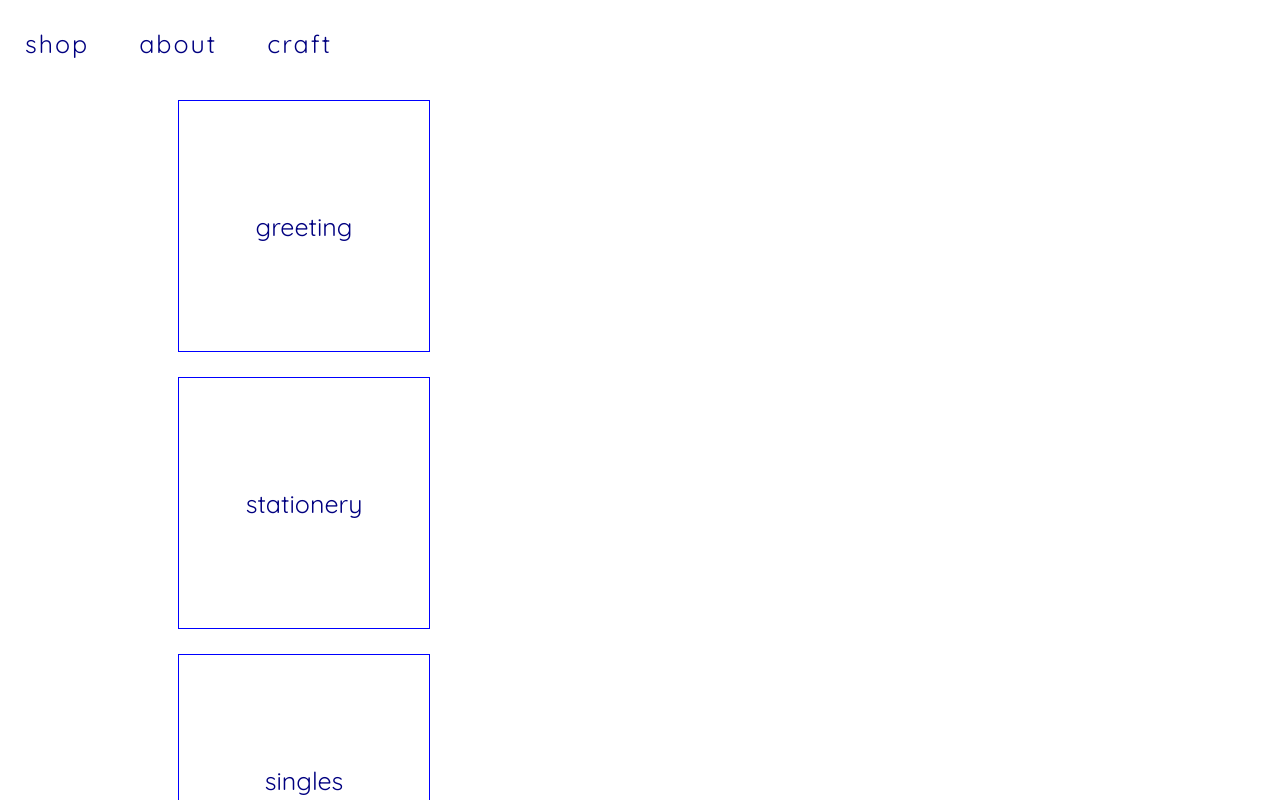
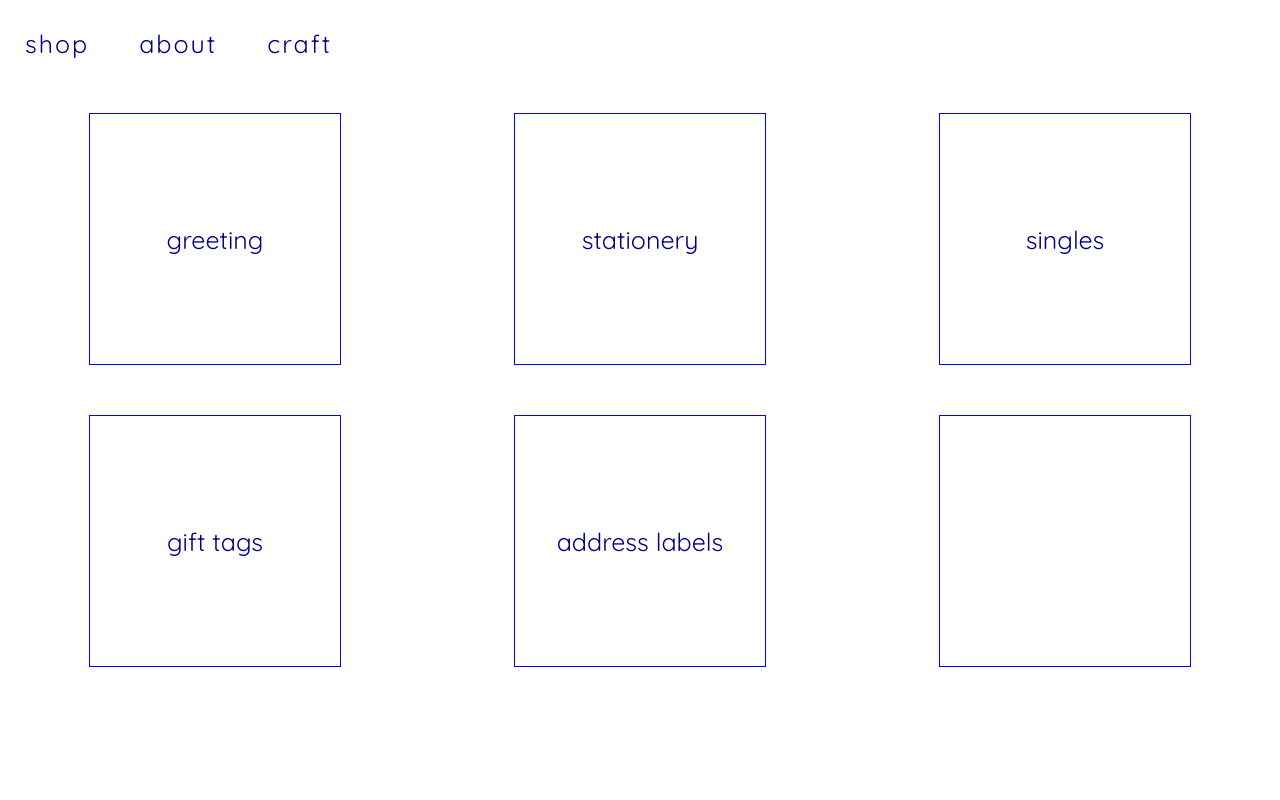
Before and after one commit to victoriarainc/ecommerce, a React (Create React App) app: page /shop in a window 1280 px wide. Shown: the top 800 px of the page. Built offline with nearby package versions, Linux system fonts and the light colour scheme.

Commit message:
justified content properly in Craft and Shop +added more data -a single empty container is being generated in each as well

```diff
--- a/src/components/Craft.js
+++ b/src/components/Craft.js
@@ -24,7 +24,7 @@ export default class Craft extends Component {
 
     let service_links = services.map((item) => {
       return (
-        <div key={item} className="link shop">
+        <div key={item} className="link">
           <NavLink to={`/shop/${item}`}>{item}</NavLink>
         </div>
       )
@@ -32,7 +32,7 @@ export default class Craft extends Component {
     console.log(service_links);
 
     return (
-      <div>
+      <div className="shop">
         {service_links}
       </div>
     );
--- a/src/components/Shop.js
+++ b/src/components/Shop.js
@@ -24,7 +24,7 @@ export default class Shop extends Component {
 
     let category_links = categories.map((item) => {
       return (
-        <div key={item} className="link shop">
+        <div key={item} className="link">
           <NavLink to={`/shop/${item}`}>{item}</NavLink>
         </div>
       )
@@ -32,7 +32,7 @@ export default class Shop extends Component {
     console.log(category_links);
 
     return (
-      <div>
+      <div className="shop">
         {category_links}
       </div>
     );
--- a/src/data.js
+++ b/src/data.js
@@ -70,6 +70,13 @@ let data = [
     "description": "A2 and A6 sizes available.",
     "img": "https://scontent-iad3-1.xx.fbcdn.net/v/t1.0-9/21270971_1298686413573159_3509833774559368329_n.jpg?oh=ac940187ccce2727beadc5217ce93fc8&oe=5A1AFF06"
   }, {
+    "category": 'address labels',
+    "id": "15",
+    "type": "custom",
+    "price": "$2",
+    "description": "Oval. 2 1/2 inches wide. Color options vary.",
+    "img": "https://scontent-iad3-1.xx.fbcdn.net/v/t1.0-9/21270971_1298686413573159_3509833774559368329_n.jpg?oh=ac940187ccce2727beadc5217ce93fc8&oe=5A1AFF06"
+  }, {
     "service": 'handlettering',
     "id": "11",
     "type": "custom",
--- a/src/styles/App.css
+++ b/src/styles/App.css
@@ -22,7 +22,9 @@ body {
 }
 
 .children {
-  padding: 0 10%;
+  padding: 0 5%;
+  display: flex;
+  flex-flow: row wrap;
 }
 
 h1 {
@@ -67,30 +69,22 @@ img {
 
 /*----- shop ------*/
 
-.categories {
-  color: blush;
-  display: flex;
-  flex-direction: row;
-  width: 100%;
-  justify-content: space-around;
-  align-items: center;
-  height: 15em;
-  margin-top: 2%;
-  font-family: 'Lobster', cursive;
-}
-
 .link {
   width: 10em;
   height: 10em;
   border: 1px solid blue;
   display: flex;
   justify-content: center;
+  margin: 1em 1em;
   align-items: center;
-  margin: 1em 2em;
   border: 1px solid blue;
 }
 
-/*------- show show ---------*/
+.shop {
+  display: flex;
+  flex-flow: row wrap;
+  justify-content: space-between;
+}
 
 .shopResult {
   display: flex;
```
